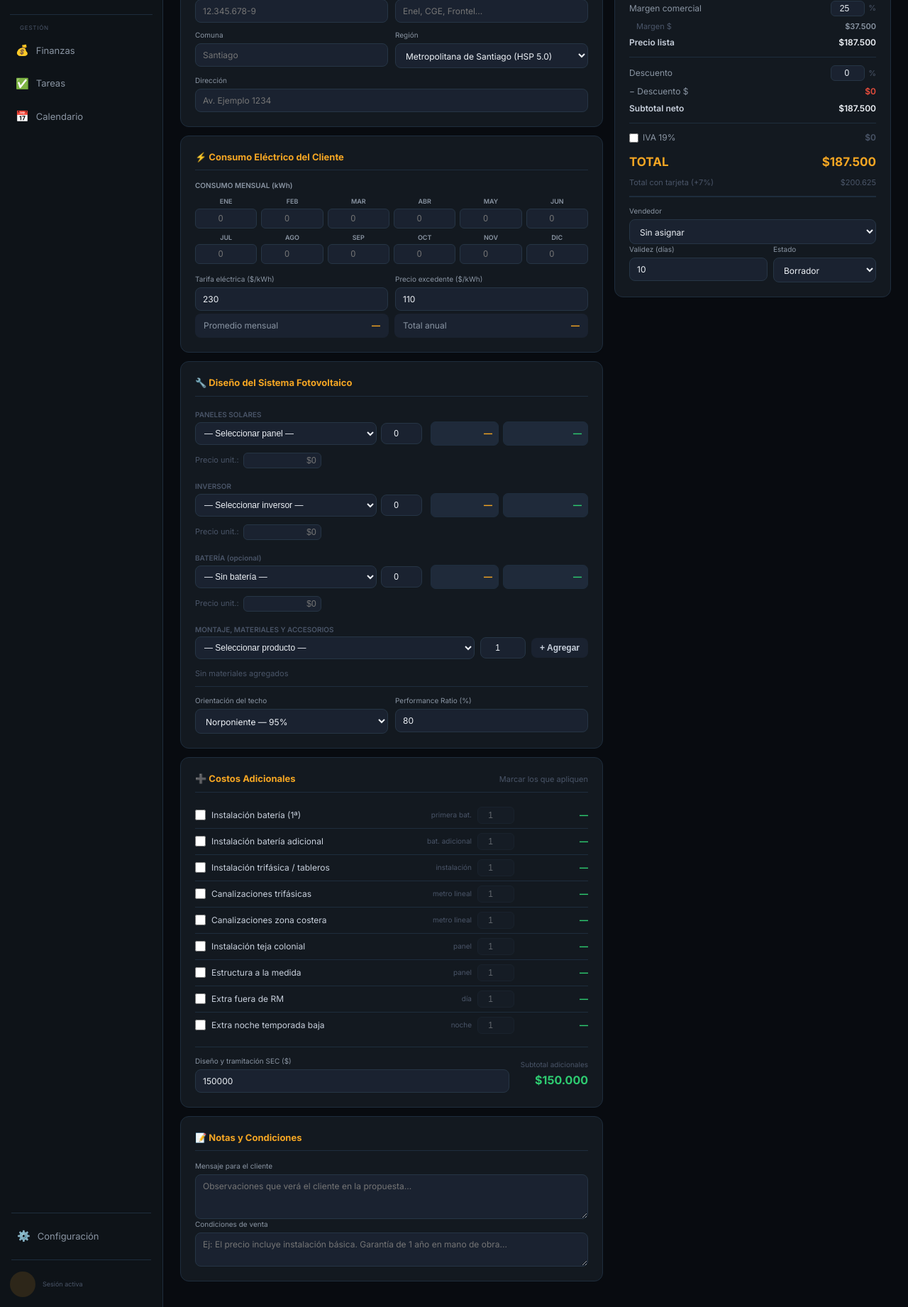
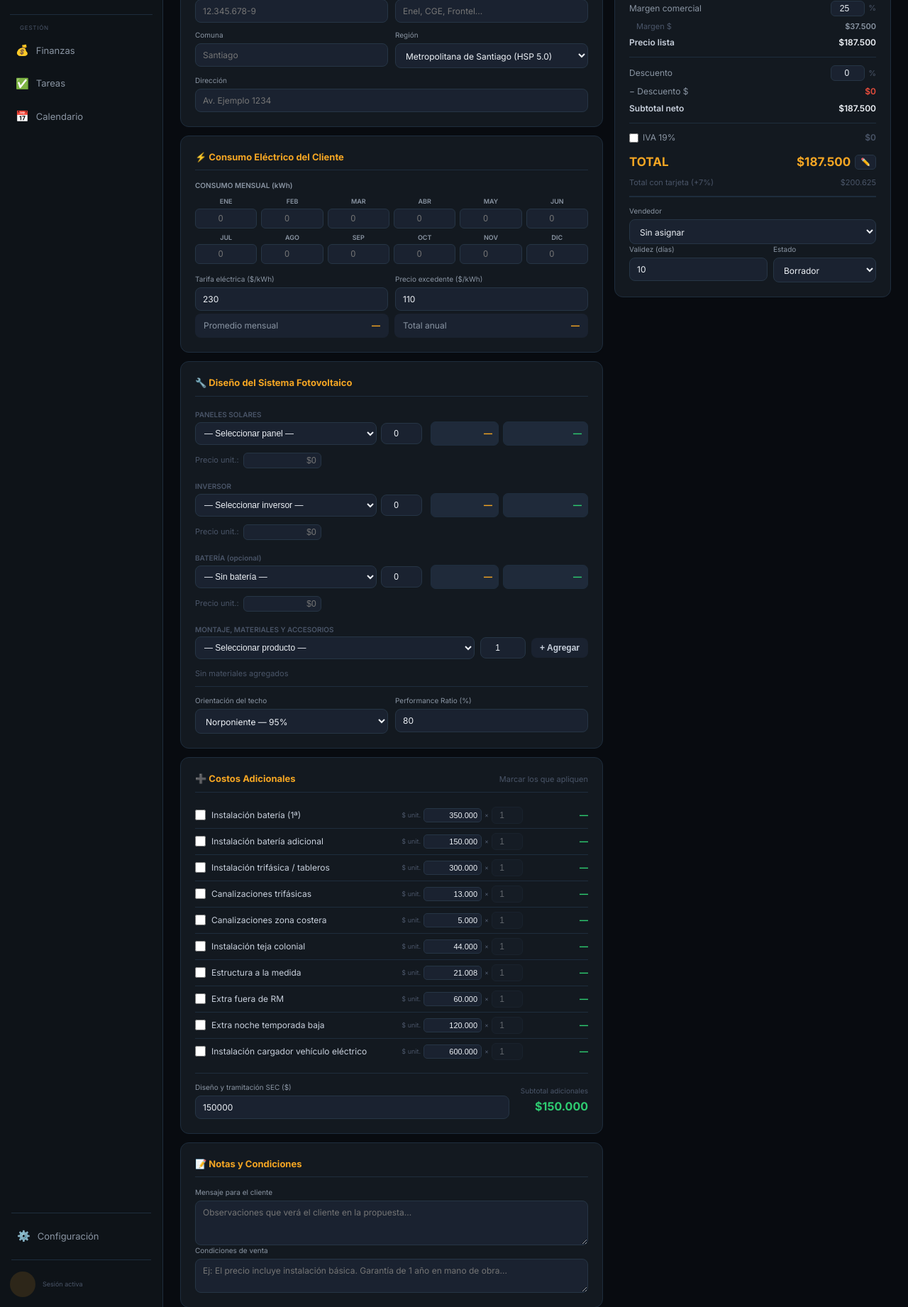
Before and after one commit to icorvalanh/CORZE_CRM, a Flask app: template templates/presupuesto_builder.html in a window 1280 px wide. Shown: the part 363-2205 px from the top of the page at 71% size. Run offline with Flask 3, Linux system fonts and the light colour scheme; the template is opened without the code that fills it, so the values that code supplies are empty.

Commit message:
Presupuesto: cargador EV en extras + precio unitario editable + total manual
Costos adicionales:
- Agrega 'Instalación cargador vehículo eléctrico' ($600.000 por defecto)
- Todos los extras ahora tienen un input de precio unitario editable (se habilita al marcar el checkbox)
- El subtotal del extra se calcula con el precio editado, no el valor por defecto
- Al guardar y al restaurar presupuesto existente se preserva el precio_unitario personalizado

Total manual:
- Botón ✏️ junto al TOTAL abre un input para escribir el total deseado
- Mientras está activo se muestra en naranja con aviso 'Total editado manualmente'
- Debajo muestra el 'Calculado: $X' para referencia
- El total con tarjeta (+7%) también usa el valor manual
- 'total_manual' se guarda en Firestore; se restaura al reabrir el presupuesto
- El campo 'total' enviado al backend usa el manual si existe

Co-Authored-By: Claude Sonnet 4.6 <noreply@anthropic.com>

```diff
--- a/templates/presupuesto_builder.html
+++ b/templates/presupuesto_builder.html
@@ -404,9 +404,33 @@
           </label>
           <span class="val" id="rIva" style="color:var(--gray3)">$0</span>
         </div>
-        <div class="price-row total-final">
-          <span>TOTAL</span>
-          <span id="rTotal">$0</span>
+        <div class="price-row total-final" style="align-items:flex-start;flex-direction:column;gap:6px;padding:10px 0 4px">
+          <div style="display:flex;justify-content:space-between;align-items:center;width:100%">
+            <span>TOTAL</span>
+            <div style="display:flex;align-items:center;gap:6px">
+              <span id="rTotal" style="font-size:17px;font-weight:800;color:var(--blue)">$0</span>
+              <button id="btnEditTotal" onclick="toggleTotalManual()"
+                      title="Editar total manualmente"
+                      style="background:var(--card2);border:1px solid var(--border2);color:var(--gray2);
+                             border-radius:5px;padding:2px 7px;cursor:pointer;font-size:11px;line-height:1.4">
+                ✏️
+              </button>
+            </div>
+          </div>
+          <!-- Input total manual -->
+          <div id="totalManualWrap" style="display:none;width:100%;flex-direction:column;gap:4px">
+            <div style="font-size:10px;color:#F5A623;font-weight:600">⚠️ Total editado manualmente</div>
+            <div style="display:flex;gap:6px;align-items:center">
+              <input id="totalManualInput" type="text" placeholder="Ej: 7.800.000"
+                     style="flex:1;background:var(--card2);border:1px solid #F5A62366;border-radius:7px;
+                            color:#F5A623;font-size:14px;font-weight:700;padding:5px 8px;text-align:right"
+                     oninput="fmtTotalManual(this)" onchange="actualizarTotalManual()">
+              <button onclick="limpiarTotalManual()"
+                      style="background:none;border:none;color:var(--gray3);cursor:pointer;font-size:15px;padding:0 4px"
+                      title="Quitar override">✕</button>
+            </div>
+            <div style="font-size:10px;color:var(--gray3)">Calculado: <span id="rTotalCalc">$0</span></div>
+          </div>
         </div>
         <div class="price-row" style="font-size:11px;color:var(--gray3)">
           <span>Total con tarjeta (+7%)</span>
@@ -488,15 +512,16 @@ const FACT_EST = {
   'Jul':0.6623,'Ago':0.7987,'Sep':0.9545,'Oct':1.1104,'Nov':1.2468,'Dic':1.3149
 };
 const EXTRAS_DEF = [
-  {id:'bat1',     label:'Instalación batería (1ª)',          unit:'primera bat.',   base:350000, perPanel:false},
-  {id:'bat2',     label:'Instalación batería adicional',     unit:'bat. adicional', base:150000, perPanel:false},
-  {id:'trif',     label:'Instalación trifásica / tableros',  unit:'instalación',    base:300000, perPanel:false},
-  {id:'canal_t',  label:'Canalizaciones trifásicas',         unit:'metro lineal',   base:13000,  perPanel:false},
-  {id:'canal_c',  label:'Canalizaciones zona costera',       unit:'metro lineal',   base:5000,   perPanel:false},
-  {id:'teja',     label:'Instalación teja colonial',         unit:'panel',          base:44000,  perPanel:true},
-  {id:'struct_m', label:'Estructura a la medida',            unit:'panel',          base:21008,  perPanel:true},
-  {id:'fuera_rm', label:'Extra fuera de RM',                 unit:'día',            base:60000,  perPanel:false},
-  {id:'noche',    label:'Extra noche temporada baja',        unit:'noche',          base:120000, perPanel:false},
+  {id:'bat1',     label:'Instalación batería (1ª)',                              unit:'primera bat.',   base:350000, perPanel:false},
+  {id:'bat2',     label:'Instalación batería adicional',                         unit:'bat. adicional', base:150000, perPanel:false},
+  {id:'trif',     label:'Instalación trifásica / tableros',                      unit:'instalación',    base:300000, perPanel:false},
+  {id:'canal_t',  label:'Canalizaciones trifásicas',                             unit:'metro lineal',   base:13000,  perPanel:false},
+  {id:'canal_c',  label:'Canalizaciones zona costera',                           unit:'metro lineal',   base:5000,   perPanel:false},
+  {id:'teja',     label:'Instalación teja colonial',                             unit:'panel',          base:44000,  perPanel:true},
+  {id:'struct_m', label:'Estructura a la medida',                                unit:'panel',          base:21008,  perPanel:true},
+  {id:'fuera_rm', label:'Extra fuera de RM',                                     unit:'día',            base:60000,  perPanel:false},
+  {id:'noche',    label:'Extra noche temporada baja',                            unit:'noche',          base:120000, perPanel:false},
+  {id:'cargador_ev', label:'Instalación cargador vehículo eléctrico',            unit:'instalación',    base:600000, perPanel:false},
 ];
 
 // ── Estado ──────────────────────────────────────────────────────────────────
@@ -507,6 +532,39 @@ let calcTimer = null;
 
 const fmt  = n => '$' + Math.round(Number(n)||0).toLocaleString('es-CL');
 const fmtK = n => { n=Math.round(n||0); if(n>=1e9) return '$'+(n/1e9).toFixed(1)+'B'; if(n>=1e6) return '$'+(n/1e6).toFixed(1)+'M'; if(n>=1e3) return '$'+(n/1e3).toFixed(0)+'K'; return '$'+n.toLocaleString('es-CL'); };
+
+// ── Total manual override ────────────────────────────────────────────────────
+function toggleTotalManual() {
+  const wrap = document.getElementById('totalManualWrap');
+  const visible = wrap.style.display === 'flex';
+  activarTotalManual(!visible);
+}
+
+function activarTotalManual(on) {
+  const wrap = document.getElementById('totalManualWrap');
+  const btn  = document.getElementById('btnEditTotal');
+  wrap.style.display = on ? 'flex' : 'none';
+  if (btn) btn.style.background = on ? '#1a1500' : '';
+  if (btn) btn.style.borderColor = on ? '#F5A623' : '';
+  if (!on) document.getElementById('totalManualInput').value = '';
+  recalcular();
+}
+
+function fmtTotalManual(input) {
+  const digits = input.value.replace(/\D/g, '');
+  input.value = digits ? parseInt(digits).toLocaleString('es-CL') : '';
+}
+
+function actualizarTotalManual() { recalcular(); }
+
+function limpiarTotalManual() { activarTotalManual(false); }
+
+function getTotalManual() {
+  const wrap = document.getElementById('totalManualWrap');
+  if (!wrap || wrap.style.display === 'none') return 0;
+  const val = document.getElementById('totalManualInput').value.replace(/\D/g, '');
+  return parseInt(val) || 0;
+}
 
 // ── Precio override helpers ──────────────────────────────────────────────────
 function setPrecioInput(inputId, hintId, valor, valorOrig) {
@@ -670,22 +728,45 @@ function renderMateriales() {
 // ── Extras ────────────────────────────────────────────────────────────────────
 function renderExtras() {
   document.getElementById('extrasContainer').innerHTML = EXTRAS_DEF.map(ex => `
-    <div class="extra-row">
+    <div class="extra-row" style="flex-wrap:wrap;gap:6px 8px">
       <input type="checkbox" class="extra-check" id="chk_${ex.id}" onchange="toggleExtra('${ex.id}')">
-      <span class="extra-label">${ex.label}</span>
-      <span class="extra-unit">${ex.unit}</span>
-      <input type="number" class="extra-qty" id="qty_${ex.id}" value="1" min="0" disabled oninput="recalcular()">
-      <span class="extra-sub" id="sub_${ex.id}">—</span>
+      <span class="extra-label" style="min-width:140px">${ex.label}</span>
+      <div style="display:flex;align-items:center;gap:4px;margin-left:auto">
+        <span style="font-size:9px;color:var(--gray3)">$ unit.</span>
+        <input type="text" id="precio_${ex.id}" value="${ex.base.toLocaleString('es-CL')}"
+               style="width:82px;background:var(--card2);border:1px solid var(--border2);border-radius:5px;
+                      padding:3px 5px;color:var(--white);font-size:11px;text-align:right"
+               disabled
+               oninput="fmtExtraPrecio(this)" onchange="recalcular()">
+        <span style="font-size:9px;color:var(--gray3)">×</span>
+        <input type="number" class="extra-qty" id="qty_${ex.id}" value="1" min="0" disabled
+               style="width:44px" oninput="recalcular()">
+        <span class="extra-sub" id="sub_${ex.id}" style="width:88px;text-align:right">—</span>
+      </div>
     </div>`).join('');
 }
 
+function fmtExtraPrecio(input) {
+  const digits = input.value.replace(/\D/g, '');
+  input.value = digits ? parseInt(digits).toLocaleString('es-CL') : '';
+}
+
+function getExtraBase(id) {
+  const el = document.getElementById('precio_' + id);
+  if (!el) return EXTRAS_DEF.find(e => e.id === id)?.base || 0;
+  return parseInt(el.value.replace(/\D/g, '')) || 0;
+}
+
 function toggleExtra(id) {
-  const chk = document.getElementById('chk_'+id);
-  const qty = document.getElementById('qty_'+id);
-  qty.disabled = !chk.checked;
-  if (chk.checked) {
+  const chk   = document.getElementById('chk_' + id);
+  const qty   = document.getElementById('qty_' + id);
+  const precio= document.getElementById('precio_' + id);
+  const on    = chk.checked;
+  qty.disabled    = !on;
+  precio.disabled = !on;
+  if (on) {
     const ex = EXTRAS_DEF.find(e => e.id === id);
-    if (ex && ex.perPanel) qty.value = parseInt(document.getElementById('qPanel').value)||1;
+    if (ex && ex.perPanel) qty.value = parseInt(document.getElementById('qPanel').value) || 1;
   }
   recalcular();
 }
@@ -745,11 +826,12 @@ function recalcular() {
   // Extras
   let subAdic = 0;
   EXTRAS_DEF.forEach(ex => {
-    const chk = document.getElementById('chk_'+ex.id);
-    const qty = document.getElementById('qty_'+ex.id);
+    const chk   = document.getElementById('chk_'+ex.id);
+    const qty   = document.getElementById('qty_'+ex.id);
     const subEl = document.getElementById('sub_'+ex.id);
     if (chk?.checked) {
-      const sub = ex.base * (parseFloat(qty?.value)||0);
+      const base = getExtraBase(ex.id);
+      const sub  = base * (parseFloat(qty?.value)||0);
       subAdic += sub;
       if (subEl) subEl.textContent = fmt(sub);
     } else {
@@ -785,12 +867,16 @@ function recalcular() {
   document.getElementById('rDescuento').textContent  = fmt(descMonto);
   document.getElementById('rSubNeto').textContent    = fmt(subNeto);
   document.getElementById('rIva').textContent        = fmt(iva);
-  document.getElementById('rTotal').textContent      = fmt(total);
-  document.getElementById('rTotalTarjeta').textContent = fmt(total*1.07);
+  // Total manual override
+  document.getElementById('rTotalCalc').textContent = fmt(total);
+  const manualTotal = getTotalManual();
+  const totalFinal  = manualTotal > 0 ? manualTotal : total;
+  document.getElementById('rTotal').textContent        = fmt(totalFinal);
+  document.getElementById('rTotalTarjeta').textContent = fmt(totalFinal * 1.07);
 
   // KPIs solares (debounced, backend)
   clearTimeout(calcTimer);
-  calcTimer = setTimeout(() => actualizarKpisSolares(kWp, total), 700);
+  calcTimer = setTimeout(() => actualizarKpisSolares(kWp, totalFinal), 700);
 }
 
 // ── Solar KPIs desde backend ──────────────────────────────────────────────────
@@ -862,12 +948,14 @@ async function guardar(estadoOverride) {
   const extrasData = {};
   let subAdic = 0;
   EXTRAS_DEF.forEach(ex => {
-    const chk=document.getElementById('chk_'+ex.id);
-    const qty=document.getElementById('qty_'+ex.id);
+    const chk  = document.getElementById('chk_'+ex.id);
+    const qty  = document.getElementById('qty_'+ex.id);
     if (chk?.checked) {
-      const q=parseFloat(qty?.value)||0, sub=ex.base*q;
-      extrasData[ex.id]={label:ex.label, cantidad:q, precio_unitario:ex.base, subtotal:sub};
-      subAdic+=sub;
+      const base = getExtraBase(ex.id);
+      const q    = parseFloat(qty?.value)||0;
+      const sub  = base * q;
+      extrasData[ex.id] = {label:ex.label, cantidad:q, precio_unitario:base, subtotal:sub};
+      subAdic += sub;
     }
   });
   const disenoTram = parseInt(document.getElementById('sDisenoTram').value)||0;
@@ -932,7 +1020,9 @@ async function guardar(estadoOverride) {
     subtotal_neto:        subNeto,
     incluye_iva:          inclIva,
     monto_iva:            iva,
-    total,
+    total:                getTotalManual() > 0 ? getTotalManual() : total,
+    total_calculado:      total,
+    total_manual:         getTotalManual() || null,
     notas:                document.getElementById('fNotas').value.trim(),
     condiciones:          document.getElementById('fCondiciones').value.trim(),
     trabajador_asignado:  document.getElementById('fTrabajador').value,
@@ -1029,9 +1119,21 @@ async function cargarPresupuesto(p) {
   // Restaurar extras
   const extras = p.costos_adicionales||{};
   Object.keys(extras).forEach(id => {
-    const chk=document.getElementById('chk_'+id), qty=document.getElementById('qty_'+id);
-    if (chk) { chk.checked=true; if(qty){qty.disabled=false; qty.value=extras[id].cantidad||1;} }
+    const chk    = document.getElementById('chk_'+id);
+    const qty    = document.getElementById('qty_'+id);
+    const precio = document.getElementById('precio_'+id);
+    if (chk) {
+      chk.checked = true;
+      if (qty)    { qty.disabled = false;    qty.value = extras[id].cantidad||1; }
+      if (precio) { precio.disabled = false; precio.value = (extras[id].precio_unitario||0).toLocaleString('es-CL'); }
+    }
   });
+
+  // Restaurar total manual si existe
+  if (p.total_manual) {
+    document.getElementById('totalManualInput').value = Math.round(p.total_manual).toLocaleString('es-CL');
+    activarTotalManual(true);
+  }
 
   if (!Object.keys(eq).length && p.items?.length)
     showToast('Presupuesto guardado en formato anterior — re-selecciona los equipos', 'info', 6000);
```
